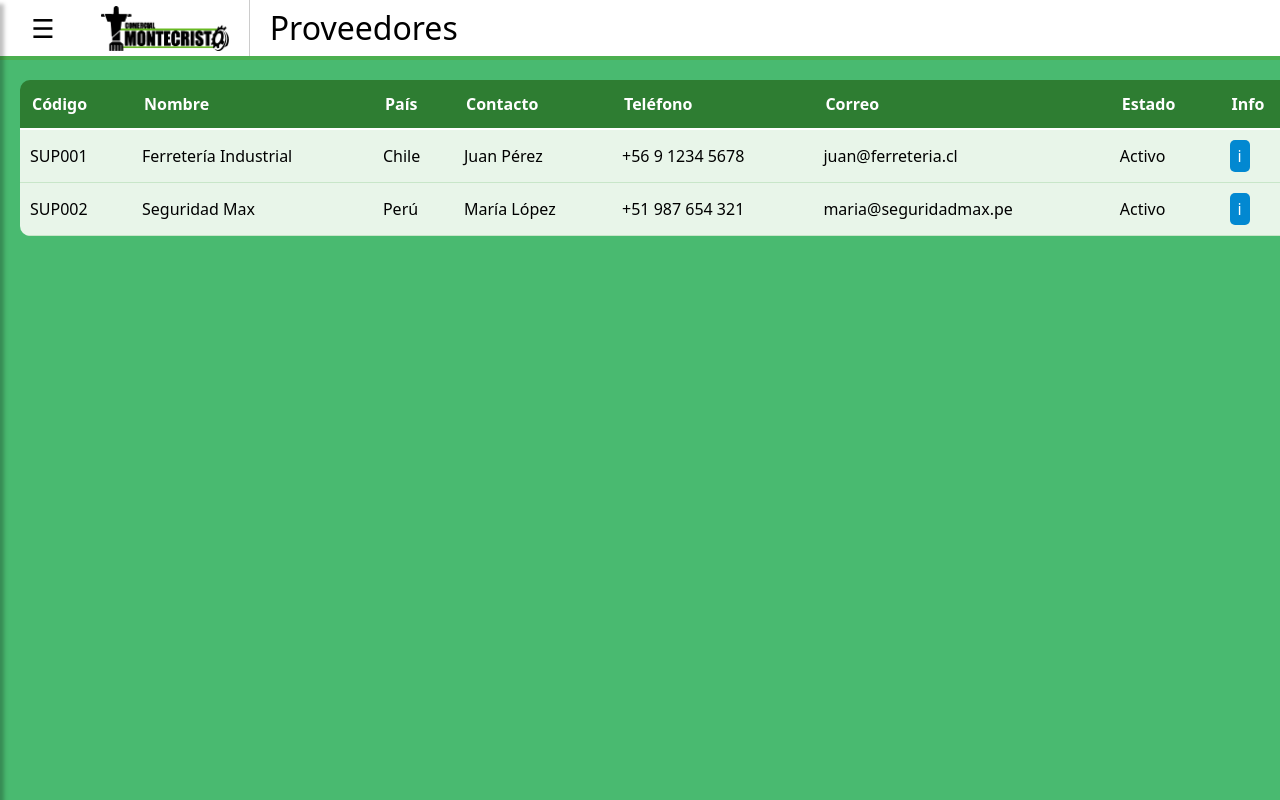
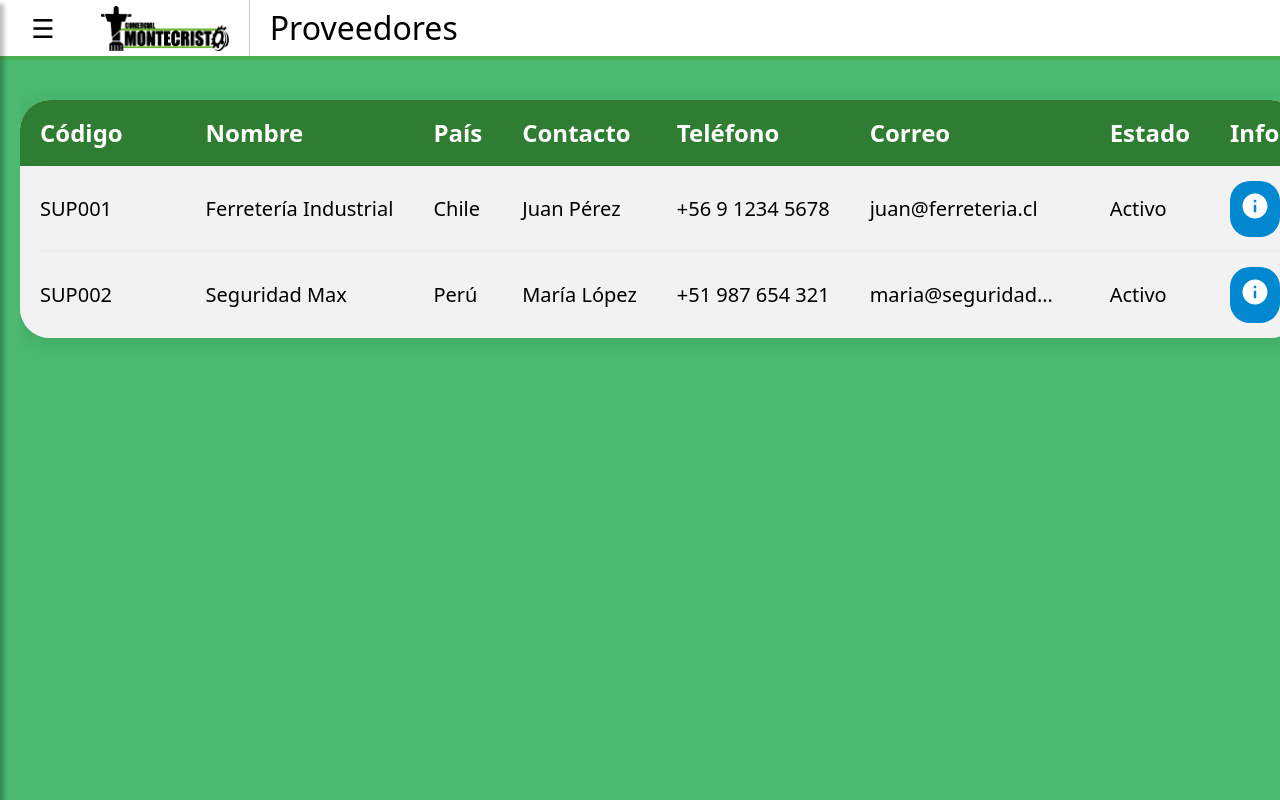
Before and after one commit to grenzya/app-inventario, a React (Vite) app: page /proveedores in a window 1280 px wide. Shown: the top 800 px of the page. Built offline with nearby package versions, Linux system fonts and the light colour scheme.

Commit message:
feat(Suppliers): enhance styling and layout for improved visual consistency and user experience

```diff
--- a/src/components/Sidebar.jsx
+++ b/src/components/Sidebar.jsx
@@ -49,9 +49,10 @@ function Sidebar({ isOpen, onClose }) {
               color: "#000000",
               boxShadow: "2px 2px 4px rgba(0,0,0,0.25)",
               fontWeight: "500",
+              fontSize: "24px",
             }}
           >
-            <FaHome style={{ marginRight: "10px" }} />
+            <FaHome style={{ marginRight: "10px", flexShrink: 0 }} />
             Inicio
           </NavLink>
         </li>
@@ -70,9 +71,10 @@ function Sidebar({ isOpen, onClose }) {
               color: "#000000",
               boxShadow: "2px 2px 4px rgba(0,0,0,0.25)",
               fontWeight: "500",
+              fontSize: "24px",
             }}
           >
-            <FaBoxes style={{ marginRight: "10px" }} />
+            <FaBoxes style={{ marginRight: "10px", flexShrink: 0 }} />
             Productos
           </NavLink>
         </li>
@@ -91,9 +93,13 @@ function Sidebar({ isOpen, onClose }) {
               color: "#000000",
               boxShadow: "2px 2px 4px rgba(0,0,0,0.25)",
               fontWeight: "500",
+              fontSize: "24px",
+              overflow: "hidden",
+              whiteSpace: "nowrap",
+              textOverflow: "ellipsis",
             }}
           >
-            <FaTruck style={{ marginRight: "10px" }} />
+            <FaTruck style={{ marginRight: "10px", flexShrink: 0 }} />
             Proveedores
           </NavLink>
         </li>
--- a/src/views/Suppliers.jsx
+++ b/src/views/Suppliers.jsx
@@ -4,7 +4,9 @@ import {
   getCoreRowModel,
   flexRender,
 } from "@tanstack/react-table";
-
+import {
+  MdInfo,
+} from "react-icons/md";
 function Suppliers() {
   const [proveedores] = useState([
     {
@@ -46,12 +48,13 @@ function Suppliers() {
             style={{
               background: "#0288d1",
               color: "white",
-              border: "none",
-              padding: "5px 8px",
-              borderRadius: "5px",
-            }}
-          >
-            i
+                            border: "none",
+                            padding: "10px",
+                            borderRadius: "20px",
+                            cursor: "pointer",
+                          }}
+                        >
+                          <MdInfo size={30} />
           </button>
         ),
       },
@@ -73,9 +76,14 @@ function Suppliers() {
           style={{
             width: "100%",
             borderCollapse: "collapse",
-            background: "#49BA70",
-            borderRadius: "10px",
+            borderColor: "#ddd",
+            borderSpacing: 0,
+            background: "#FFFFFF",
+            borderRadius: "30px",
+            boxShadow: "0 4px 20px rgba(0,0,0,0.1)",
             overflow: "hidden",
+            marginTop: "20px",
+            marginBottom: "100px",
           }}
         >
           <thead>
@@ -85,11 +93,13 @@ function Suppliers() {
                   <th
                     key={header.id}
                     style={{
-                      padding: "12px",
+                      padding: "15px 20px",
                       background: "#2e7d32",
                       color: "#fff",
                       textAlign: "left",
-                      borderBottom: "2px solid #fff",
+                      fontWeight: "bold",
+                      fontSize: "24px",
+                      width: "100%",
                     }}
                   >
                     {flexRender(
@@ -106,15 +116,24 @@ function Suppliers() {
               <tr
                 key={row.id}
                 style={{
-                  background: "#e8f5e9",
+                  backgroundColor: "#F2F2F2",
+                  color:"inherit",
+                  fontWeight: "normal",
+                  boxShadow: "0px 2px 6px rgba(0, 0, 0, 0.15)",
+                  borderRadius: "26px",
+                  overflow: "hidden",
+                  fontSize: "20px",
                 }}
               >
                 {row.getVisibleCells().map((cell) => (
                   <td
                     key={cell.id}
                     style={{
-                      padding: "10px",
-                      borderBottom: "1px solid #c8e6c9",
+                      padding: "15px 20px",
+                      maxWidth: "200px",
+                      overflow: "hidden",
+                      textOverflow: "ellipsis",
+                      whiteSpace: "nowrap",
                     }}
                   >
                     {flexRender(cell.column.columnDef.cell, cell.getContext())}
```
